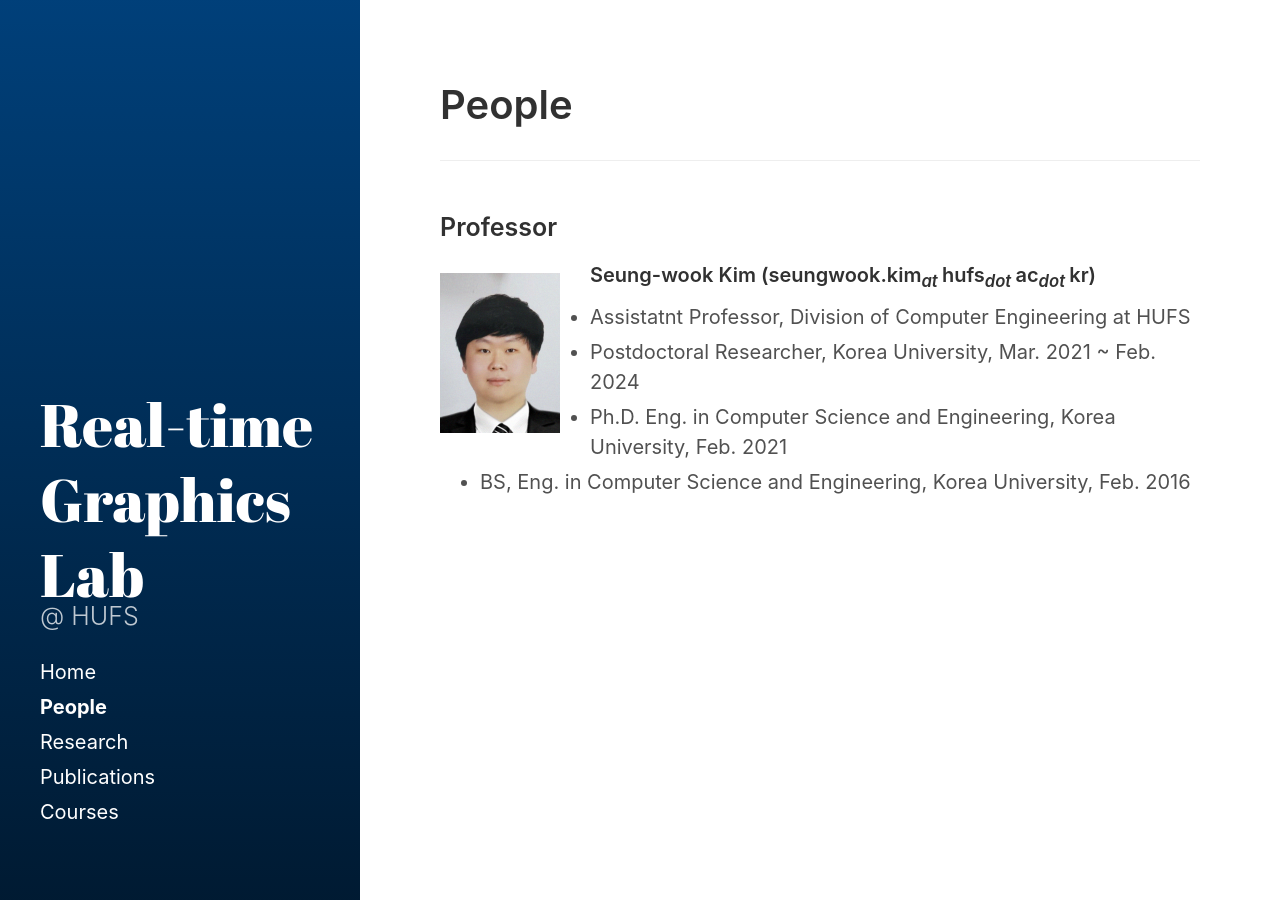
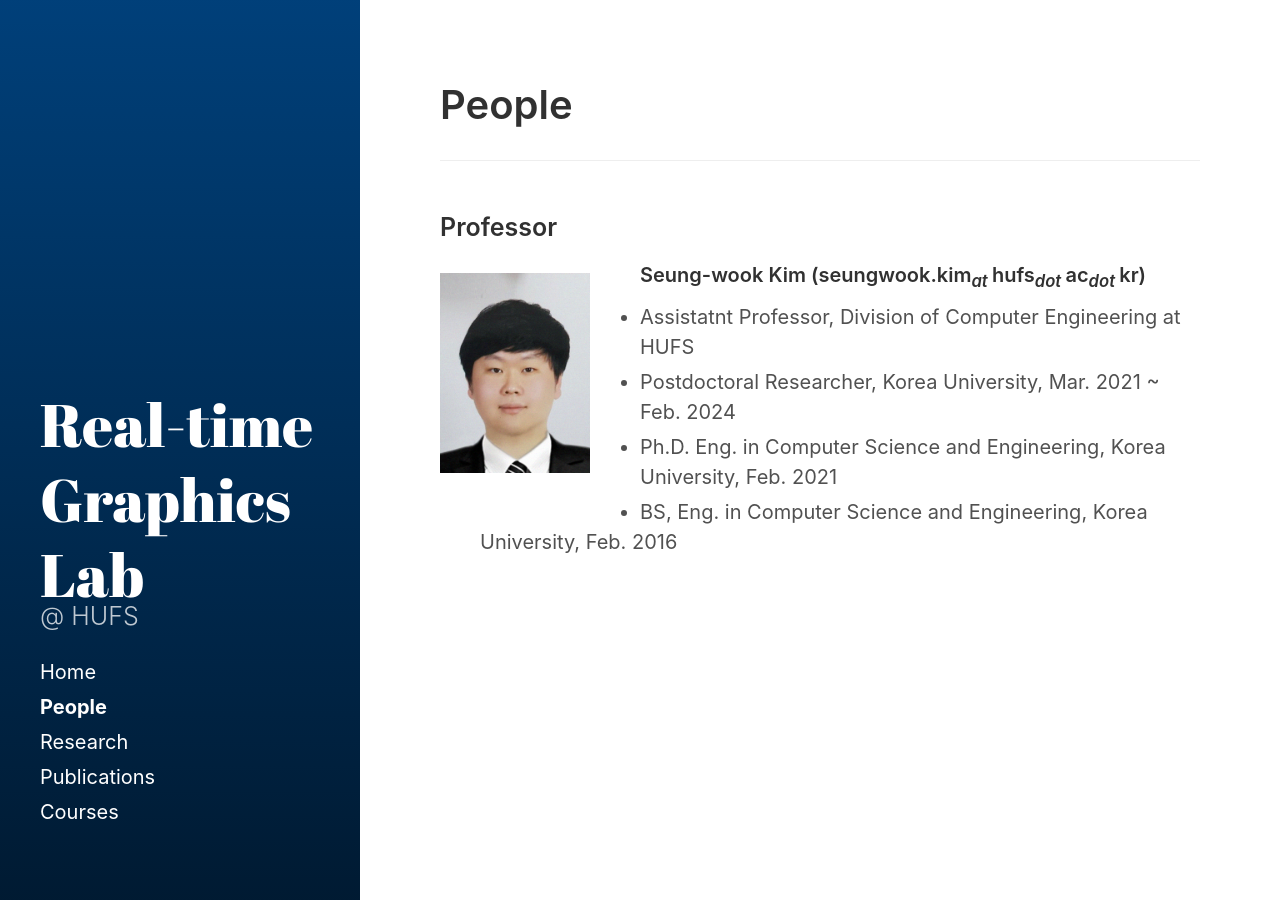
Before and after one commit to God-eunger/God-eunger.github.io, a Jekyll site: the page built from people/index.md, in a window 1280 px wide. Built offline with Jekyll 4.4.1, drawn with Linux system fonts in a browser that asks for light colours.

Commit message:
Update index.md

```diff
--- a/people/index.md
+++ b/people/index.md
@@ -13,7 +13,7 @@ Always check singular or plural according to the number of people
 
 ### Professor
 
-![Professor](swk.png){: style="float: left; width: 150px; padding: 30px 30px 30px 0;"}
+![Professor](swk.png){: style="float: left; width: 200px; padding: 30px 50px 30px 0;"}
 #### Seung-wook Kim (seungwook.kim<sub><i>at </i></sub>hufs<sub><i>dot </i></sub>ac<sub><i>dot </i></sub>kr)
 * Assistatnt Professor, Division of Computer Engineering at HUFS
  * Postdoctoral Researcher, Korea University, Mar. 2021 ~ Feb. 2024
```
